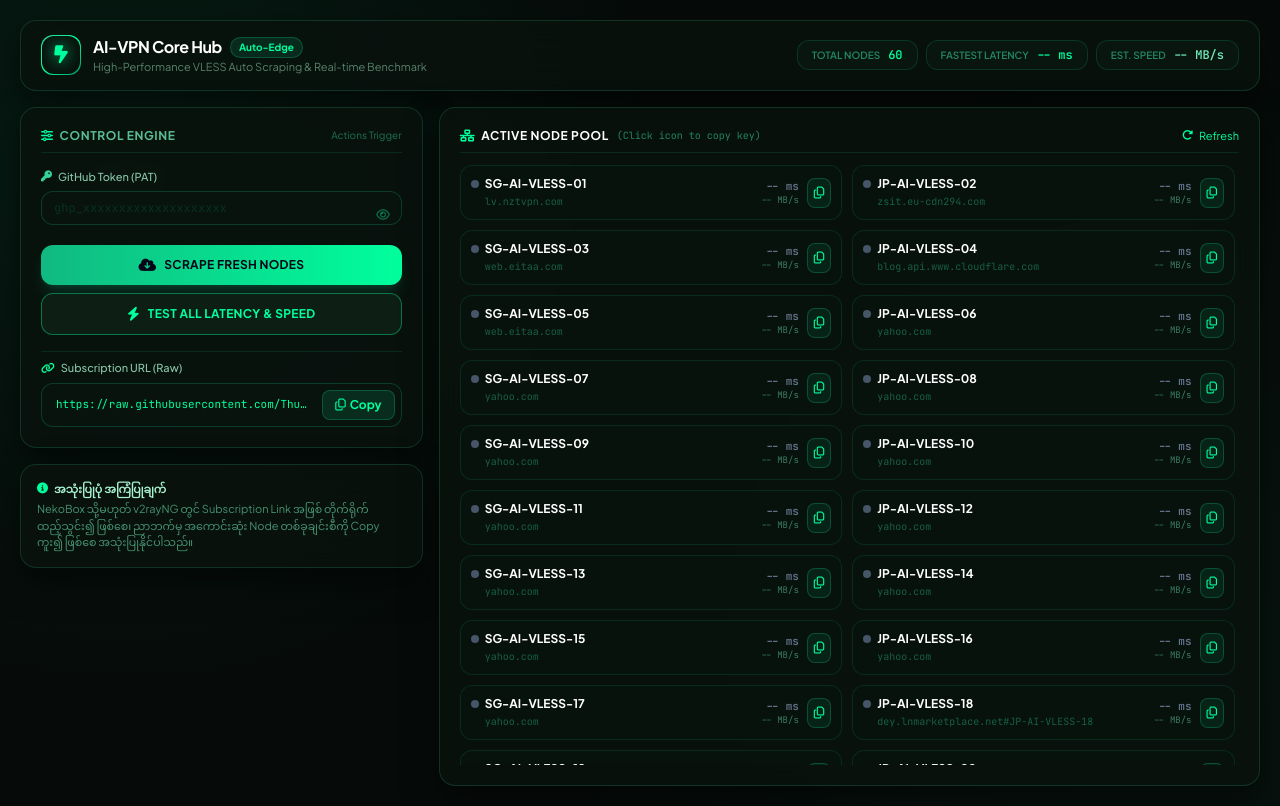
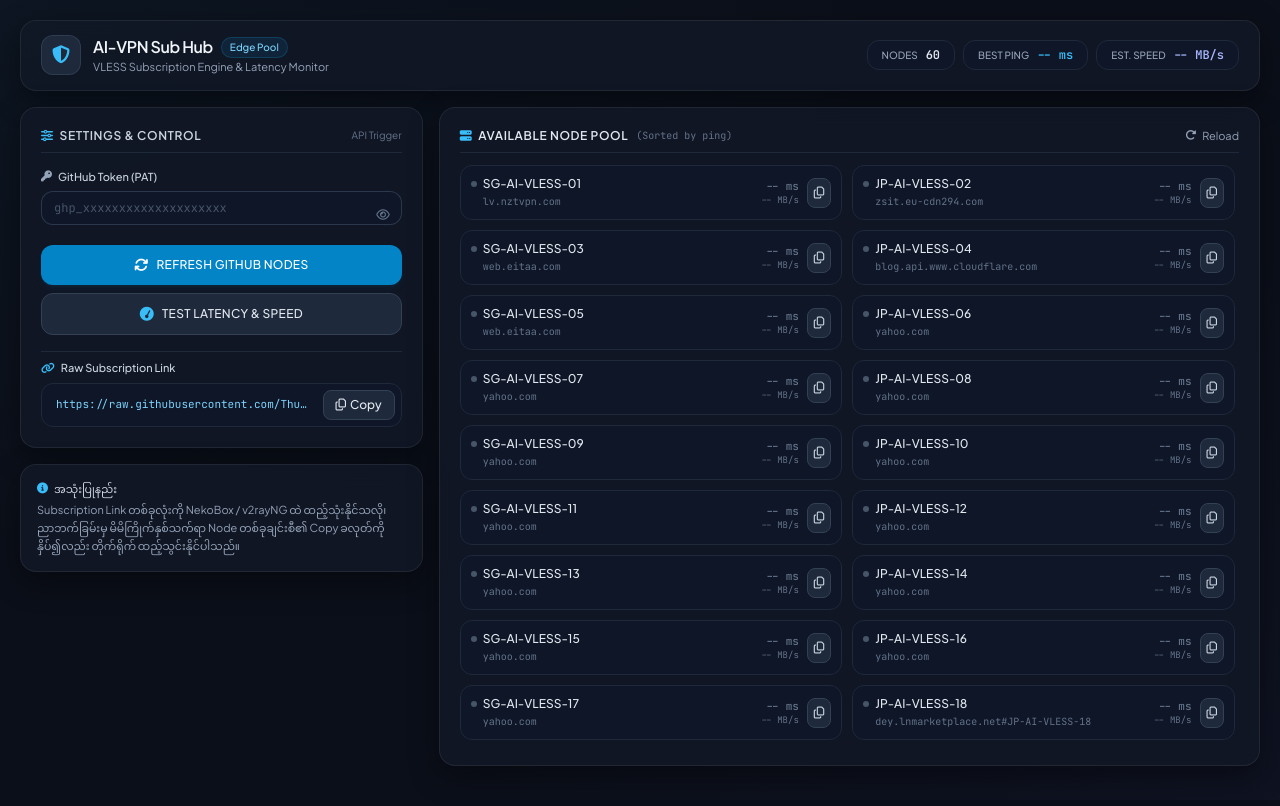
Before and after one commit to Thuzinheine/ai-vpn, a website: page index.html in a window 1280 px wide. Drawn offline with nearby package versions, Linux system fonts and the light colour scheme.

Commit message:
Update index.html

```diff
--- a/index.html
+++ b/index.html
@@ -3,12 +3,12 @@
 <head>
   <meta charset="UTF-8">
   <meta name="viewport" content="width=device-width, initial-scale=1.0">
-  <title>AI VPN Core | Grid Dashboard</title>
+  <title>AI VPN Core | Calm Slate Dashboard</title>
   <script src="https://cdn.tailwindcss.com"></script>
   <link rel="stylesheet" href="https://cdnjs.cloudflare.com/ajax/libs/font-awesome/6.5.1/css/all.min.css">
   <link rel="preconnect" href="https://fonts.googleapis.com">
   <link rel="preconnect" href="https://fonts.gstatic.com" crossorigin>
-  <link href="https://fonts.googleapis.com/css2?family=Plus+Jakarta+Sans:wght@300;400;500;600;700;800&family=JetBrains+Mono:wght@400;500;600&display=swap" rel="stylesheet">
+  <link href="https://fonts.googleapis.com/css2?family=Plus+Jakarta+Sans:wght@300;400;500;600;700&family=JetBrains+Mono:wght@400;500;600&display=swap" rel="stylesheet">
 
   <script>
     tailwind.config = {
@@ -20,11 +20,15 @@
             mono: ['JetBrains Mono', 'monospace'],
           },
           colors: {
-            mint: {
-              300: '#6ee7b7',
-              400: '#34d399',
-              500: '#10b981',
-              neon: '#00ff9d',
+            slate: {
+              850: '#151e2e',
+              900: '#0f172a',
+              950: '#090d16',
+            },
+            calm: {
+              accent: '#38bdf8', /* Soft Sky Blue */
+              soft: '#7dd3fc',
+              subtle: '#0284c7',
             }
           }
         }
@@ -34,127 +38,126 @@
 
   <style>
     body {
-      background-color: #060b09;
+      background-color: #0b0f19;
       background-image:
-        radial-gradient(circle at 10% 20%, rgba(0, 255, 157, 0.07) 0%, transparent 40%),
-        radial-gradient(circle at 90% 80%, rgba(16, 185, 129, 0.05) 0%, transparent 45%);
+        radial-gradient(at 0% 0%, rgba(56, 189, 248, 0.04) 0px, transparent 50%),
+        radial-gradient(at 100% 100%, rgba(99, 102, 241, 0.04) 0px, transparent 50%);
     }
-    .neon-panel {
-      background: rgba(10, 18, 14, 0.85);
-      backdrop-filter: blur(24px);
-      border: 1px solid rgba(52, 211, 153, 0.18);
-      box-shadow: 0 15px 35px rgba(0, 0, 0, 0.5);
+    .calm-panel {
+      background: rgba(18, 24, 38, 0.85);
+      backdrop-filter: blur(16px);
+      border: 1px solid rgba(255, 255, 255, 0.07);
+      box-shadow: 0 10px 30px rgba(0, 0, 0, 0.4);
     }
     .custom-scroll::-webkit-scrollbar {
       width: 4px;
     }
     .custom-scroll::-webkit-scrollbar-track {
-      background: rgba(8, 19, 14, 0.5);
+      background: rgba(15, 23, 42, 0.6);
     }
     .custom-scroll::-webkit-scrollbar-thumb {
-      background: rgba(52, 211, 153, 0.25);
+      background: rgba(148, 163, 184, 0.2);
       border-radius: 8px;
     }
   </style>
 </head>
-<body class="text-slate-100 min-h-screen p-3 sm:p-5 flex flex-col justify-between selection:bg-mint-neon selection:text-black">
+<body class="text-slate-200 min-h-screen p-3 sm:p-5 flex flex-col justify-between selection:bg-sky-500 selection:text-white">
 
   <!-- Full Width Main Dashboard Container -->
   <div class="max-w-7xl w-full mx-auto space-y-4">
 
-    <!-- Top Full-Width Navbar -->
-    <header class="neon-panel rounded-2xl px-5 py-3.5 flex flex-wrap items-center justify-between gap-3">
+    <!-- Top Navbar -->
+    <header class="calm-panel rounded-2xl px-5 py-3.5 flex flex-wrap items-center justify-between gap-3">
       <div class="flex items-center gap-3">
-        <div class="w-10 h-10 rounded-xl bg-gradient-to-br from-emerald-400 via-mint-neon to-emerald-600 p-[1px] flex-shrink-0">
-          <div class="w-full h-full bg-[#08120d] rounded-xl flex items-center justify-center">
-            <i class="fa-solid fa-bolt-lightning text-mint-neon text-lg drop-shadow-[0_0_8px_rgba(0,255,157,0.8)]"></i>
-          </div>
+        <div class="w-10 h-10 rounded-xl bg-slate-800 border border-slate-700/80 flex items-center justify-center text-sky-400 shadow-sm">
+          <i class="fa-solid fa-shield-halved text-lg"></i>
         </div>
         <div>
           <div class="flex items-center gap-2">
-            <h1 class="text-base font-bold text-white tracking-tight">AI-VPN Core Hub</h1>
-            <span class="px-2 py-0.5 rounded-full text-[10px] font-bold bg-emerald-500/15 text-mint-neon border border-emerald-500/30">Auto-Edge</span>
+            <h1 class="text-base font-semibold text-slate-100 tracking-tight">AI-VPN Sub Hub</h1>
+            <span class="px-2 py-0.5 rounded-full text-[10px] font-medium bg-sky-500/10 text-sky-300 border border-sky-500/20">
+              Edge Pool
+            </span>
           </div>
-          <p class="text-[11px] text-emerald-200/50">High-Performance VLESS Auto Scraping & Real-time Benchmark</p>
+          <p class="text-[11px] text-slate-400">VLESS Subscription Engine & Latency Monitor</p>
         </div>
       </div>
 
       <!-- Quick Metrics Counters -->
       <div class="flex items-center gap-2 text-xs">
-        <div class="bg-[#09150f] border border-emerald-500/20 px-3.5 py-1.5 rounded-xl flex items-center gap-2">
-          <span class="text-emerald-400/60 text-[10px] uppercase font-semibold">Total Nodes</span>
-          <span id="nodeCount" class="font-bold font-mono text-mint-neon">0</span>
+        <div class="bg-slate-900/80 border border-slate-800 px-3.5 py-1.5 rounded-xl flex items-center gap-2">
+          <span class="text-slate-400 text-[10px] uppercase font-medium">Nodes</span>
+          <span id="nodeCount" class="font-semibold font-mono text-slate-200">0</span>
         </div>
-        <div class="bg-[#09150f] border border-emerald-500/20 px-3.5 py-1.5 rounded-xl flex items-center gap-2">
-          <span class="text-emerald-400/60 text-[10px] uppercase font-semibold">Fastest Latency</span>
-          <span id="bestPing" class="font-bold font-mono text-mint-neon">-- ms</span>
+        <div class="bg-slate-900/80 border border-slate-800 px-3.5 py-1.5 rounded-xl flex items-center gap-2">
+          <span class="text-slate-400 text-[10px] uppercase font-medium">Best Ping</span>
+          <span id="bestPing" class="font-semibold font-mono text-sky-400">-- ms</span>
         </div>
-        <div class="bg-[#09150f] border border-emerald-500/20 px-3.5 py-1.5 rounded-xl flex items-center gap-2">
-          <span class="text-emerald-400/60 text-[10px] uppercase font-semibold">Est. Speed</span>
-          <span id="avgSpeed" class="font-bold font-mono text-emerald-300">-- MB/s</span>
+        <div class="bg-slate-900/80 border border-slate-800 px-3.5 py-1.5 rounded-xl flex items-center gap-2">
+          <span class="text-slate-400 text-[10px] uppercase font-medium">Est. Speed</span>
+          <span id="avgSpeed" class="font-semibold font-mono text-indigo-300">-- MB/s</span>
         </div>
       </div>
     </header>
 
-    <!-- Main 2-Column Grid (No Empty Spaces) -->
+    <!-- Main 2-Column Grid -->
     <main class="grid grid-cols-1 lg:grid-cols-12 gap-4 items-start">
 
-      <!-- Left Column: Settings, Control & Sub Link (Col Span 4) -->
+      <!-- Left Column: Controls (Col Span 4) -->
       <section class="lg:col-span-4 space-y-4">
 
-        <!-- Controls Panel -->
-        <div class="neon-panel rounded-2xl p-5 space-y-4">
-          <div class="flex justify-between items-center pb-2 border-b border-emerald-500/15">
-            <span class="text-xs font-bold uppercase tracking-wider text-emerald-300/80 flex items-center gap-1.5">
-              <i class="fa-solid fa-sliders text-mint-neon"></i> Control Engine
+        <div class="calm-panel rounded-2xl p-5 space-y-4">
+          <div class="flex justify-between items-center pb-2 border-b border-slate-800">
+            <span class="text-xs font-semibold uppercase tracking-wider text-slate-300 flex items-center gap-1.5">
+              <i class="fa-solid fa-sliders text-sky-400"></i> Settings & Control
             </span>
-            <span class="text-[10px] text-emerald-400/50">Actions Trigger</span>
+            <span class="text-[10px] text-slate-500">API Trigger</span>
           </div>
 
           <!-- Token Input -->
           <div class="space-y-1.5">
-            <label class="text-[11px] font-medium text-emerald-200/80 flex items-center gap-1.5">
-              <i class="fa-solid fa-key text-emerald-400"></i> GitHub Token (PAT)
+            <label class="text-[11px] font-medium text-slate-300 flex items-center gap-1.5">
+              <i class="fa-solid fa-key text-slate-400"></i> GitHub Token (PAT)
             </label>
             <div class="relative">
               <input type="password" id="tokenInput" placeholder="ghp_xxxxxxxxxxxxxxxxxxxx"
-                class="w-full bg-[#08130e] border border-emerald-500/25 rounded-xl pl-3 pr-9 py-2 text-xs text-emerald-100 placeholder-emerald-900/50 focus:outline-none focus:border-mint-neon font-mono">
-              <button type="button" onclick="toggleTokenVisibility()" class="absolute right-3 top-2.5 text-emerald-500/60 hover:text-mint-neon">
+                class="w-full bg-slate-900/90 border border-slate-700/80 rounded-xl pl-3 pr-9 py-2 text-xs text-slate-200 placeholder-slate-600 focus:outline-none focus:border-sky-500 font-mono">
+              <button type="button" onclick="toggleTokenVisibility()" class="absolute right-3 top-2.5 text-slate-500 hover:text-slate-300">
                 <i id="eyeIcon" class="fa-regular fa-eye text-xs"></i>
               </button>
             </div>
           </div>
 
-          <!-- Action Buttons -->
+          <!-- Buttons -->
           <div class="space-y-2 pt-1">
             <button onclick="triggerGithubUpdate()" id="updateBtn"
-              class="w-full bg-gradient-to-r from-emerald-500 to-mint-neon text-slate-950 font-bold py-2.5 rounded-xl text-xs uppercase tracking-wide flex items-center justify-center gap-2 cursor-pointer shadow-lg shadow-emerald-500/20 active:scale-95 transition">
-              <i id="btnIcon" class="fa-solid fa-cloud-arrow-down text-sm"></i>
-              <span>Scrape Fresh Nodes</span>
+              class="w-full bg-sky-600 hover:bg-sky-500 text-white font-medium py-2.5 rounded-xl text-xs uppercase tracking-wide flex items-center justify-center gap-2 cursor-pointer shadow-md shadow-sky-900/20 active:scale-95 transition">
+              <i id="btnIcon" class="fa-solid fa-arrows-rotate text-sm"></i>
+              <span>Refresh GitHub Nodes</span>
             </button>
 
             <button onclick="runBenchmarkAll()" id="benchmarkBtn"
-              class="w-full bg-[#0d1e15] hover:bg-[#132c1f] border border-mint-neon/40 text-mint-neon font-bold py-2.5 rounded-xl text-xs uppercase tracking-wide flex items-center justify-center gap-2 cursor-pointer active:scale-95 transition">
-              <i id="testIcon" class="fa-solid fa-bolt text-sm"></i>
-              <span>Test All Latency & Speed</span>
+              class="w-full bg-slate-800 hover:bg-slate-700/80 border border-slate-700 text-slate-200 font-medium py-2.5 rounded-xl text-xs uppercase tracking-wide flex items-center justify-center gap-2 cursor-pointer active:scale-95 transition">
+              <i id="testIcon" class="fa-solid fa-gauge-simple-high text-sm text-sky-400"></i>
+              <span>Test Latency & Speed</span>
             </button>
           </div>
 
-          <!-- Feedback Status Toast -->
+          <!-- Toast Message -->
           <div id="statusBox" class="hidden p-3 rounded-xl text-xs flex items-center gap-2.5 border transition-all">
             <i id="statusIcon" class="fa-solid fa-circle-notch fa-spin text-sm"></i>
             <span id="statusMessage" class="text-[11px] leading-tight"></span>
           </div>
 
-          <!-- Active Subscription Link -->
-          <div class="space-y-1.5 pt-2 border-t border-emerald-500/15">
-            <label class="text-[11px] font-medium text-emerald-200/80 flex items-center gap-1.5">
-              <i class="fa-solid fa-link text-mint-neon"></i> Subscription URL (Raw)
+          <!-- Sub Link URL -->
+          <div class="space-y-1.5 pt-2 border-t border-slate-800">
+            <label class="text-[11px] font-medium text-slate-300 flex items-center gap-1.5">
+              <i class="fa-solid fa-link text-sky-400"></i> Raw Subscription Link
             </label>
-            <div class="flex items-center gap-1.5 bg-[#08130e] border border-emerald-500/25 rounded-xl p-1.5">
+            <div class="flex items-center gap-1.5 bg-slate-900/90 border border-slate-800 rounded-xl p-1.5">
               <input type="text" id="subUrl" readonly value="https://raw.githubusercontent.com/Thuzinheine/ai-vpn/main/sub.txt"
-                class="w-full bg-transparent border-0 px-2 text-[11px] text-mint-neon font-mono truncate select-all focus:outline-none">
-              <button onclick="copySubLink()" id="copyBtn" class="bg-emerald-500/15 hover:bg-emerald-500/25 active:scale-95 text-mint-neon border border-emerald-500/30 px-3 py-1.5 rounded-lg text-xs font-bold transition flex items-center gap-1">
+                class="w-full bg-transparent border-0 px-2 text-[11px] text-sky-300 font-mono truncate select-all focus:outline-none">
+              <button onclick="copySubLink()" id="copyBtn" class="bg-slate-800 hover:bg-slate-700 active:scale-95 text-slate-200 border border-slate-700 px-3 py-1.5 rounded-lg text-xs font-medium transition flex items-center gap-1">
                 <i class="fa-regular fa-copy"></i>
                 <span id="copyText">Copy</span>
               </button>
@@ -162,34 +165,33 @@
           </div>
         </div>
 
-        <!-- Help Card -->
-        <div class="neon-panel rounded-2xl p-4 text-[11px] text-emerald-300/60 space-y-1">
-          <p class="flex items-center gap-1.5 text-emerald-200 font-semibold">
-            <i class="fa-solid fa-circle-info text-mint-neon"></i> အသုံးပြုပုံ အကြံပြုချက်
+        <div class="calm-panel rounded-2xl p-4 text-[11px] text-slate-400 space-y-1">
+          <p class="flex items-center gap-1.5 text-slate-300 font-medium">
+            <i class="fa-solid fa-circle-info text-sky-400"></i> အသုံးပြုနည်း
           </p>
-          <p>NekoBox သို့မဟုတ် v2rayNG တွင် Subscription Link အဖြစ် တိုက်ရိုက်ထည့်သွင်း၍ ဖြစ်စေ၊ ညာဘက်မှ အကောင်းဆုံး Node တစ်ခုချင်းစီကို Copy ကူး၍ ဖြစ်စေ အသုံးပြုနိုင်ပါသည်။</p>
+          <p class="leading-relaxed">Subscription Link တစ်ခုလုံးကို NekoBox / v2rayNG ထဲ ထည့်သုံးနိုင်သလို၊ ညာဘက်ခြမ်းမှ မိမိကြိုက်နှစ်သက်ရာ Node တစ်ခုချင်းစီ၏ Copy ခလုတ်ကို နှိပ်၍လည်း တိုက်ရိုက် ထည့်သွင်းနိုင်ပါသည်။</p>
         </div>
       </section>
 
-      <!-- Right Column: Node Benchmark Grid (Col Span 8) -->
-      <section class="lg:col-span-8 neon-panel rounded-2xl p-5 space-y-3">
-        <div class="flex items-center justify-between pb-2 border-b border-emerald-500/15">
+      <!-- Right Column: Nodes Grid (Col Span 8) -->
+      <section class="lg:col-span-8 calm-panel rounded-2xl p-5 space-y-3">
+        <div class="flex items-center justify-between pb-2 border-b border-slate-800">
           <div class="flex items-center gap-2">
-            <h2 class="text-xs font-bold uppercase tracking-wider text-white flex items-center gap-1.5">
-              <i class="fa-solid fa-network-wired text-mint-neon"></i> Active Node Pool
+            <h2 class="text-xs font-semibold uppercase tracking-wider text-slate-200 flex items-center gap-1.5">
+              <i class="fa-solid fa-server text-sky-400"></i> Available Node Pool
             </h2>
-            <span class="text-[10px] text-emerald-400/60 font-mono">(Click icon to copy key)</span>
+            <span class="text-[10px] text-slate-500 font-mono">(Sorted by ping)</span>
           </div>
-          <button onclick="fetchAndParseNodes()" class="text-[11px] text-mint-neon hover:text-emerald-300 flex items-center gap-1.5 transition">
+          <button onclick="fetchAndParseNodes()" class="text-[11px] text-slate-400 hover:text-slate-200 flex items-center gap-1.5 transition">
             <i class="fa-solid fa-rotate-right"></i>
-            <span>Refresh</span>
+            <span>Reload</span>
           </button>
         </div>
 
-        <!-- Scrollable 2-Column Responsive Node Cards -->
-        <div id="nodeListContainer" class="grid grid-cols-1 sm:grid-cols-2 gap-2.5 max-h-[600px] overflow-y-auto pr-1 custom-scroll">
-          <div class="col-span-full text-center py-12 text-xs text-emerald-400/50">
-            <i class="fa-solid fa-spinner fa-spin mr-2"></i> Loading active nodes from GitHub...
+        <!-- 2-Column Responsive Node Cards -->
+        <div id="nodeListContainer" class="grid grid-cols-1 sm:grid-cols-2 gap-2.5 max-h-[580px] overflow-y-auto pr-1 custom-scroll">
+          <div class="col-span-full text-center py-12 text-xs text-slate-500">
+            <i class="fa-solid fa-spinner fa-spin mr-2"></i> Loading active nodes...
           </div>
         </div>
       </section>
@@ -225,14 +227,14 @@
 
       box.className = "p-3 rounded-xl text-xs flex items-center gap-2.5 border transition-all ";
       if (type === "success") {
-        box.classList.add("bg-emerald-500/15", "border-emerald-500/40", "text-mint-neon");
-        icon.className = "fa-solid fa-circle-check text-sm text-mint-neon";
+        box.classList.add("bg-emerald-500/10", "border-emerald-500/20", "text-emerald-300");
+        icon.className = "fa-solid fa-circle-check text-sm text-emerald-400";
       } else if (type === "error") {
-        box.classList.add("bg-rose-500/15", "border-rose-500/40", "text-rose-300");
+        box.classList.add("bg-rose-500/10", "border-rose-500/20", "text-rose-300");
         icon.className = "fa-solid fa-circle-exclamation text-sm text-rose-400";
       } else {
-        box.classList.add("bg-emerald-500/10", "border-emerald-500/30", "text-emerald-200");
-        icon.className = "fa-solid fa-circle-notch fa-spin text-sm text-mint-neon";
+        box.classList.add("bg-sky-500/10", "border-sky-500/20", "text-sky-300");
+        icon.className = "fa-solid fa-circle-notch fa-spin text-sm text-sky-400";
       }
       msg.innerText = message;
       box.classList.remove("hidden");
@@ -240,7 +242,7 @@
 
     async function fetchAndParseNodes() {
       const listEl = document.getElementById("nodeListContainer");
-      listEl.innerHTML = `<div class="col-span-full text-center py-12 text-xs text-emerald-400/50"><i class="fa-solid fa-spinner fa-spin mr-2"></i>Fetching latest sub.txt...</div>`;
+      listEl.innerHTML = `<div class="col-span-full text-center py-12 text-xs text-slate-500"><i class="fa-solid fa-spinner fa-spin mr-2"></i>Fetching latest sub.txt...</div>`;
 
       try {
         const url = `https://raw.githubusercontent.com/${OWNER}/${REPO}/main/sub.txt?t=${Date.now()}`;
@@ -277,24 +279,24 @@
       }
 
       listEl.innerHTML = parsedNodes.map((n, i) => `
-        <div class="bg-[#08130e]/95 border border-emerald-500/15 hover:border-emerald-500/40 p-2.5 rounded-xl flex items-center justify-between gap-2 transition group">
+        <div class="bg-slate-900/70 border border-slate-800 hover:border-slate-700 p-2.5 rounded-xl flex items-center justify-between gap-2 transition group">
           <div class="min-w-0 flex-1">
             <div class="flex items-center gap-1.5">
-              <span class="w-2 h-2 rounded-full flex-shrink-0 ${n.ping ? (n.ping < 250 ? 'bg-mint-neon' : 'bg-amber-400') : 'bg-slate-600'}"></span>
-              <h3 class="text-xs font-bold text-white truncate group-hover:text-mint-neon transition">${n.name}</h3>
+              <span class="w-1.5 h-1.5 rounded-full flex-shrink-0 ${n.ping ? (n.ping < 250 ? 'bg-emerald-400' : 'bg-amber-400') : 'bg-slate-600'}"></span>
+              <h3 class="text-xs font-medium text-slate-200 truncate group-hover:text-sky-300 transition">${n.name}</h3>
             </div>
-            <p class="text-[10px] text-emerald-400/40 font-mono mt-0.5 truncate pl-3.5">${n.host}</p>
+            <p class="text-[10px] text-slate-500 font-mono mt-0.5 truncate pl-3">${n.host}</p>
           </div>
           <div class="flex items-center gap-2 flex-shrink-0">
             <div class="text-right">
-              <div class="text-[11px] font-mono font-bold ${n.ping ? (n.ping < 250 ? 'text-mint-neon' : 'text-amber-300') : 'text-slate-500'}">
+              <div class="text-[11px] font-mono font-medium ${n.ping ? (n.ping < 250 ? 'text-emerald-400' : 'text-amber-300') : 'text-slate-500'}">
                 ${n.ping !== null ? n.ping + ' ms' : '-- ms'}
               </div>
-              <div class="text-[9px] text-emerald-300/50 font-mono">
+              <div class="text-[9px] text-slate-500 font-mono">
                 ${n.speed !== null ? n.speed + ' MB/s' : '-- MB/s'}
               </div>
             </div>
-            <button onclick="copySingleNode('${i}')" title="Copy Single Key" class="bg-emerald-500/10 hover:bg-emerald-500/20 text-mint-neon border border-emerald-500/30 p-1.5 rounded-lg text-xs active:scale-95 transition">
+            <button onclick="copySingleNode('${i}')" title="Copy Single Key" class="bg-slate-800 hover:bg-slate-700 text-slate-300 border border-slate-700 p-1.5 rounded-lg text-xs active:scale-95 transition">
               <i class="fa-regular fa-copy"></i>
             </button>
           </div>
@@ -332,7 +334,7 @@
       const btn = document.getElementById("benchmarkBtn");
       const icon = document.getElementById("testIcon");
       btn.disabled = true;
-      icon.className = "fa-solid fa-spinner fa-spin text-sm";
+      icon.className = "fa-solid fa-spinner fa-spin text-sm text-sky-400";
       showStatus("Testing latency & speed for all nodes...", "loading");
 
       let best = 9999;
@@ -356,7 +358,7 @@
       document.getElementById("avgSpeed").innerText = count > 0 ? `${(totalSpeed / count).toFixed(1)} MB/s` : "--";
 
       btn.disabled = false;
-      icon.className = "fa-solid fa-bolt text-sm";
+      icon.className = "fa-solid fa-gauge-simple-high text-sm text-sky-400";
       showStatus("Benchmark Complete!", "success");
     }
 
@@ -411,7 +413,7 @@
         showStatus("Network Error.", "error");
       } finally {
         btn.disabled = false;
-        icon.className = "fa-solid fa-cloud-arrow-down text-sm";
+        icon.className = "fa-solid fa-arrows-rotate text-sm";
       }
     }
 
```
